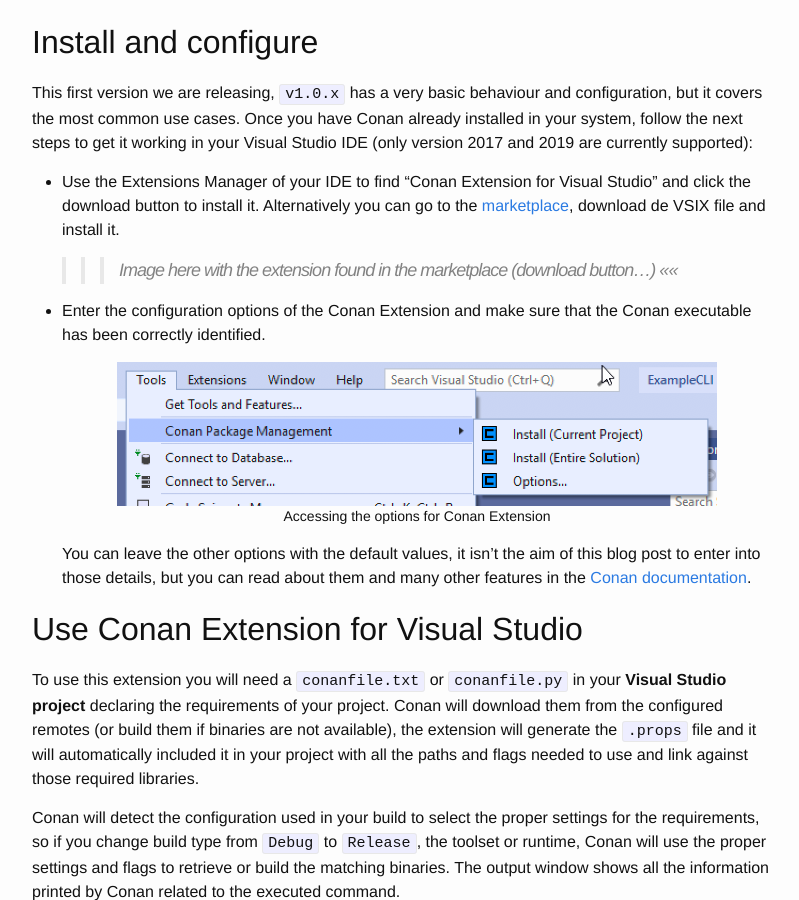
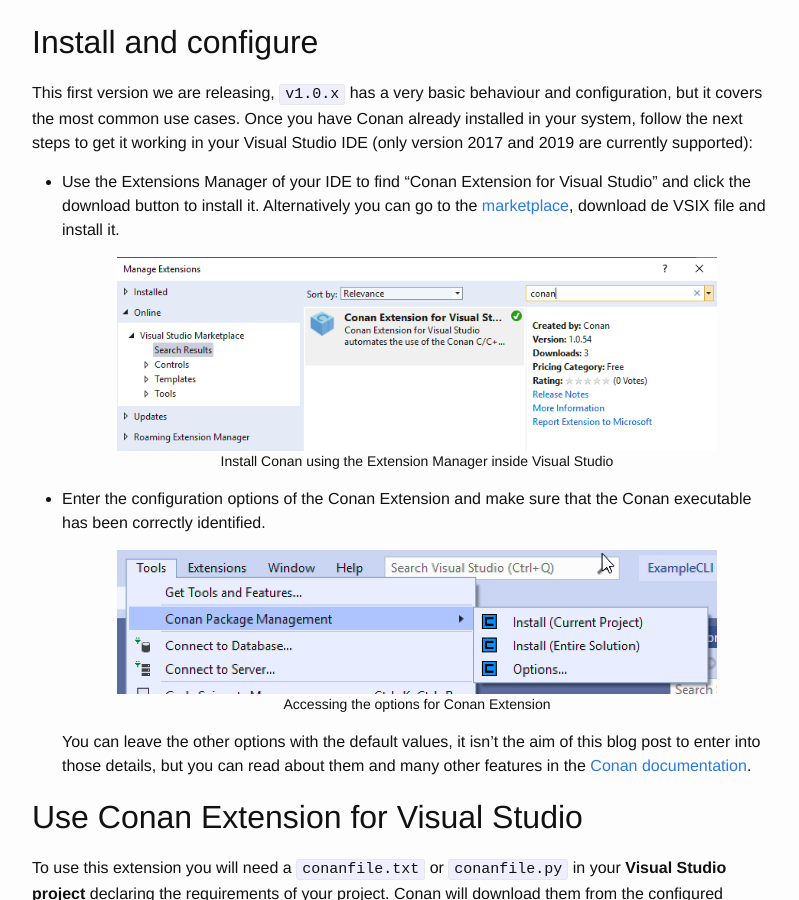
Before and after one commit to conan-io/conan-io.github.io, a Jekyll site: the page built from _posts/2019-05-09-Conan-extension-for-Visual-Studio.markdown, in a window 1280 px wide and 900 px high, scrolled down 729 px. Shown: the whole window, without its empty margins (238-1037 px from the left). Built offline with Jekyll 4.4.1, drawn with Linux system fonts in a browser that asks for light colours; comment, search, counter and statistics services are not loaded.

Commit message:
add image of extension from inside the VS extension manager

```diff
--- a/_posts/2019-05-09-Conan-extension-for-Visual-Studio.markdown
+++ b/_posts/2019-05-09-Conan-extension-for-Visual-Studio.markdown
@@ -37,7 +37,12 @@ follow the next steps to get it working in your Visual Studio IDE (only version
    [marketplace](https://marketplace.visualstudio.com/items?itemName=conan-io.conan-vs-extension),
    download de VSIX file and install it.
 
-   >>> Image here with the extension found in the marketplace (download button...) <<<<
+    <div align="center">
+        <figure>
+            <img src="{{ site.url }}/assets/post_images/2019-05-09/vs-marketplace-conan.png" width="600"/>
+            <figcaption>Install Conan using the Extension Manager inside Visual Studio</figcaption>
+        </figure>
+    </div>
 
  * Enter the configuration options of the Conan Extension and make sure that the Conan executable
    has been correctly identified.
```
Also changed, not shown: assets/post_images/2019-05-09/vs-marketplace-conan.png (added).
